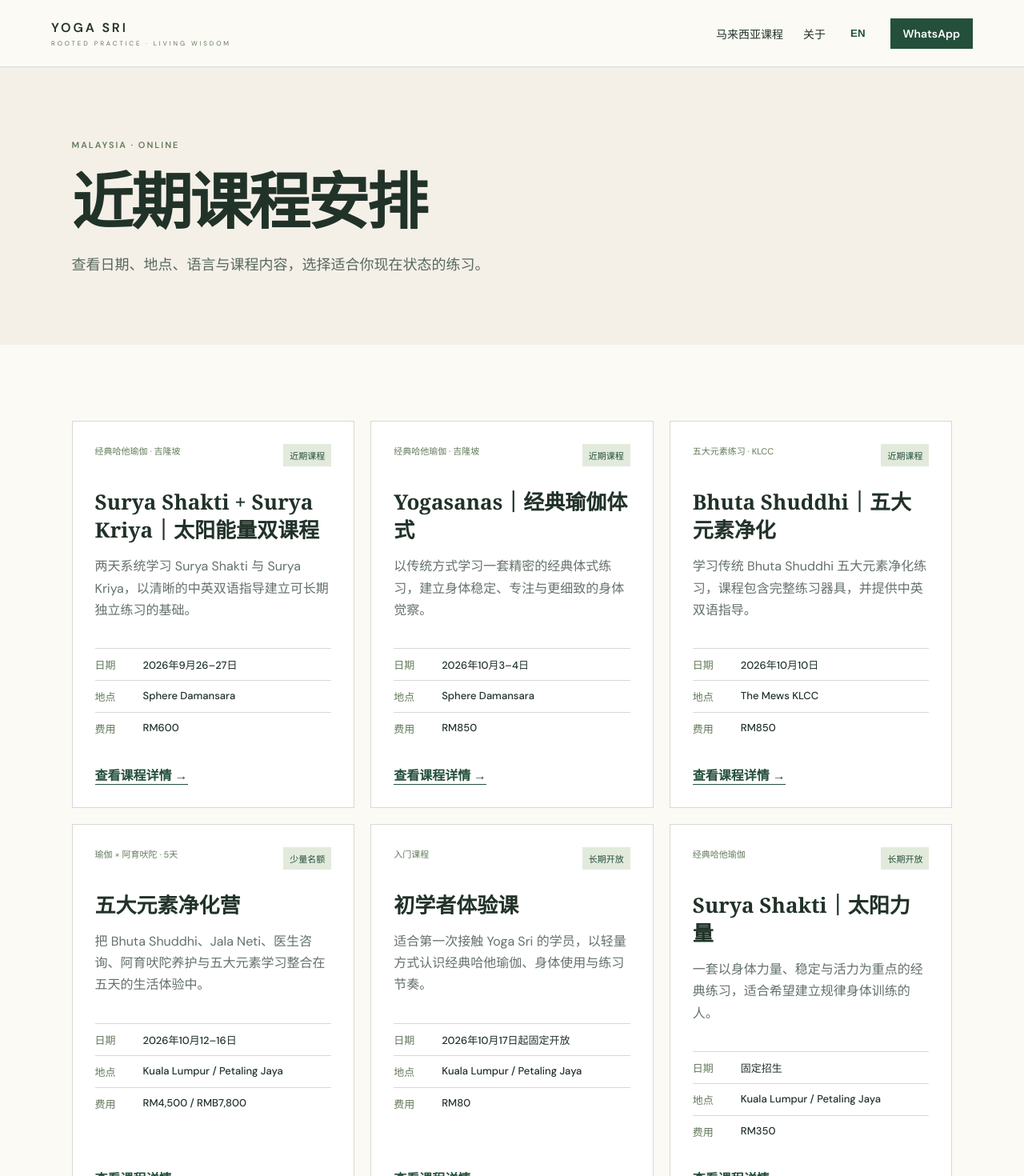
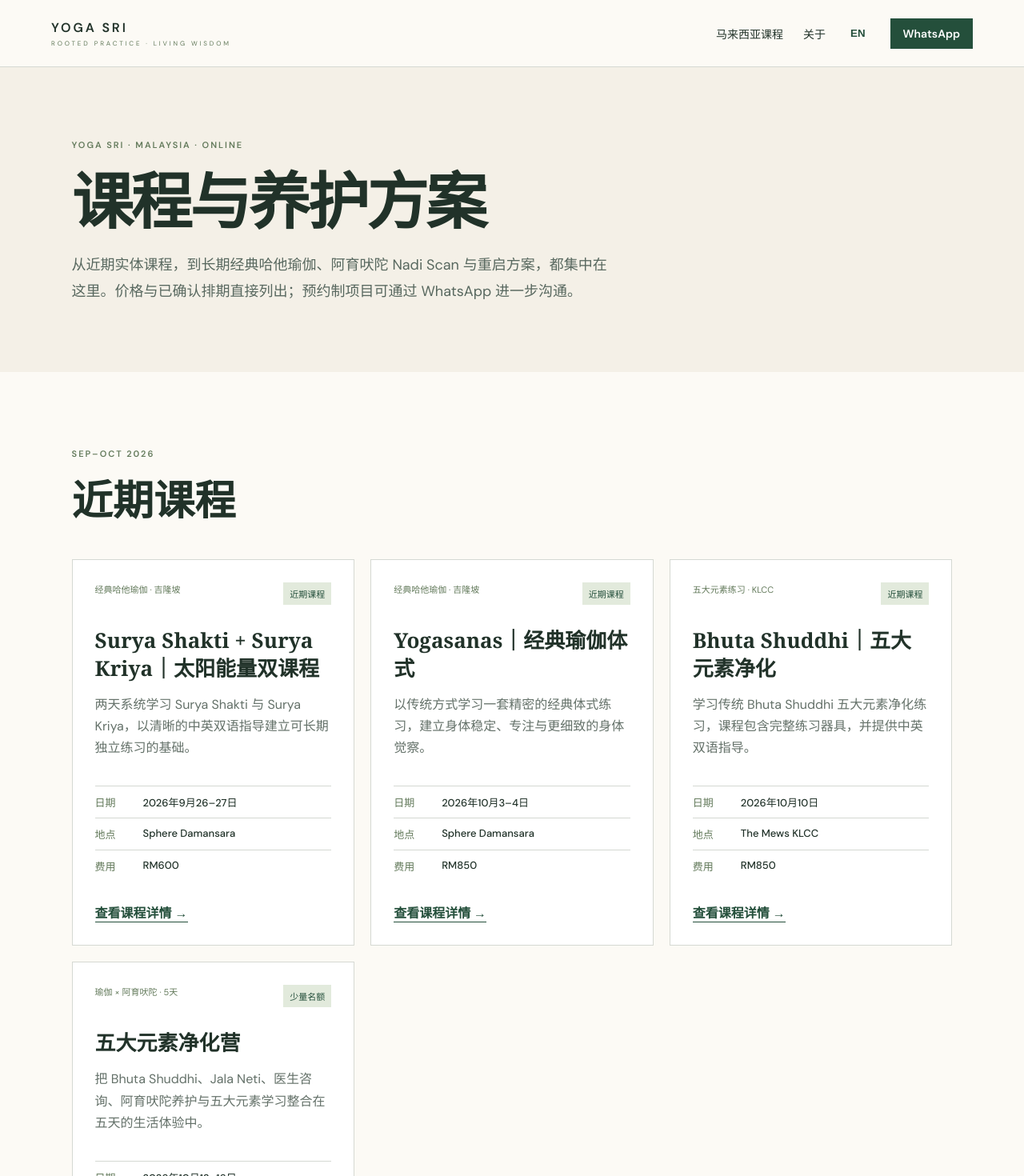
Before and after one commit to yogasriliew-source/yoagsri.org, a Next.js app: page /courses in a window 1280 px wide. Shown: the top 1470 px of the page at 80% size. Built offline with nearby package versions, Linux system fonts and the light colour scheme.

Commit message:
Group course catalogue by programme pathway

```diff
--- a/components/courses.tsx
+++ b/components/courses.tsx
@@ -1,5 +1,49 @@
 "use client";
-import {Shell} from "./shell";
-import {CourseCard} from "./course-card";
-import {courses} from "@/data/courses";
-export function Courses(){return <Shell>{lang=><><section className="pageHero"><p className="eyebrow">MALAYSIA · ONLINE</p><h1>{lang==="zh"?"近期课程安排":"Upcoming programmes"}</h1><p>{lang==="zh"?"查看日期、地点、语言与课程内容，选择适合你现在状态的练习。":"Explore dates, locations, languages and programme details."}</p></section><section className="section"><div className="grid">{courses.map(c=><CourseCard key={c.slug} course={c} lang={lang}/>)}</div></section></>}</Shell>}
+import { Shell } from "./shell";
+import { CourseCard } from "./course-card";
+import { coursesByCollection } from "@/data/courses";
+
+export function Courses() {
+  return (
+    <Shell>
+      {(lang) => {
+        const zh = lang === "zh";
+        const sections = [
+          { key: "upcoming" as const, eyebrow: "SEP–OCT 2026", zh: "近期课程", en: "Upcoming programmes" },
+          { key: "hatha" as const, eyebrow: "CLASSICAL HATHA YOGA", zh: "固定招生 · 经典哈他瑜伽", en: "Rolling enrolment · Classical Hatha Yoga" },
+          { key: "ayurveda" as const, eyebrow: "AYURVEDA CARE", zh: "阿育吠陀评估与重启", en: "Ayurveda assessments & reset pathways" },
+          { key: "services" as const, eyebrow: "PRIVATE · CORPORATE", zh: "私人教学与企业合作", en: "Private teaching & corporate programmes" },
+        ];
+
+        return (
+          <>
+            <section className="pageHero">
+              <p className="eyebrow">YOGA SRI · MALAYSIA · ONLINE</p>
+              <h1>{zh ? "课程与养护方案" : "Programmes & Care Pathways"}</h1>
+              <p>{zh ? "从近期实体课程，到长期经典哈他瑜伽、阿育吠陀 Nadi Scan 与重启方案，都集中在这里。价格与已确认排期直接列出；预约制项目可通过 WhatsApp 进一步沟通。" : "Find upcoming in-person courses, recurring classical Hatha Yoga, Ayurveda Nadi Scan and reset pathways in one place."}</p>
+            </section>
+
+            {sections.map((section) => {
+              const items = coursesByCollection(section.key);
+              return (
+                <section className="section" key={section.key} id={section.key}>
+                  <div className="heading">
+                    <div>
+                      <p className="eyebrow">{section.eyebrow}</p>
+                      <h2>{zh ? section.zh : section.en}</h2>
+                    </div>
+                  </div>
+                  <div className="grid">
+                    {items.map((course) => (
+                      <CourseCard key={course.slug} course={course} lang={lang} />
+                    ))}
+                  </div>
+                </section>
+              );
+            })}
+          </>
+        );
+      }}
+    </Shell>
+  );
+}
```
